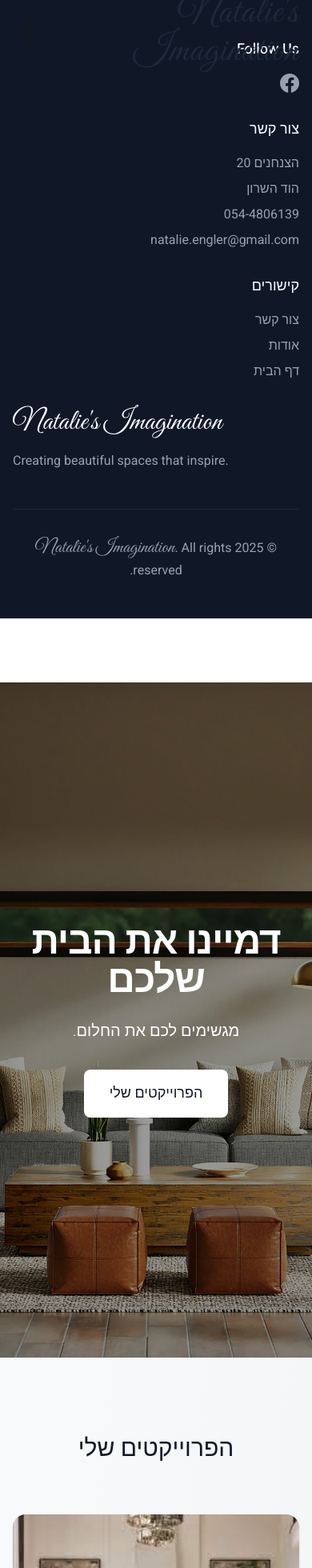
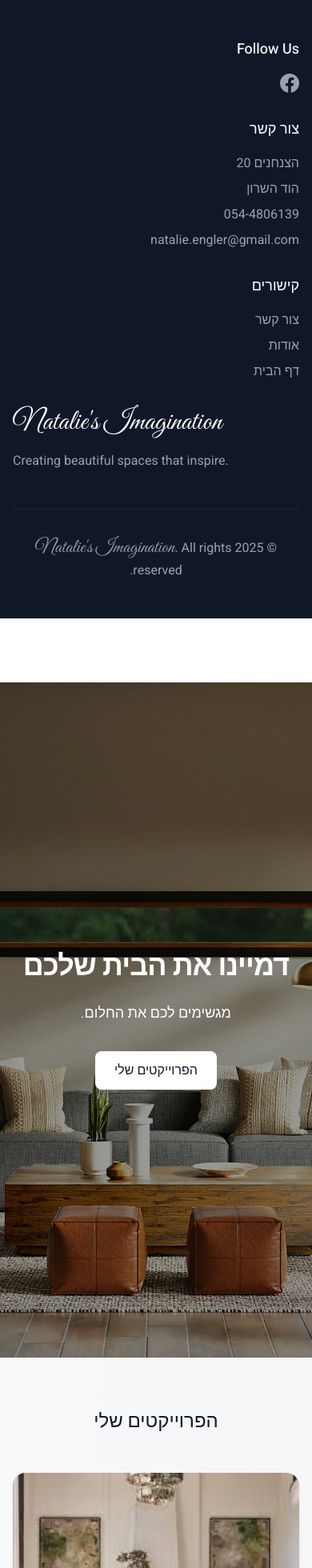
Before and after one commit to danif1973/interior_portfolio, a Next.js app: page / in a window 390 px wide. Shown: the top 1960 px of the page at 80% size. Built offline with nearby package versions, Linux system fonts and the light colour scheme.

Commit message:
UI improvments for mobile viewing and and removed menu.

```diff
--- a/src/app/page.tsx
+++ b/src/app/page.tsx
@@ -13,25 +13,25 @@ export default async function Home() {
   return (
     <div className="min-h-screen bg-gradient-to-br from-gray-50 to-gray-100">
       {/* Hero Section */}
-      <section className="relative h-screen">
+      <section className="relative h-[100vh] flex items-center justify-center">
         <div className="absolute inset-0">
           <ProjectImage
             src="/images/splash.jpg"
             alt="Interior Design"
-            className="object-cover"
+            className="object-cover w-full h-full"
             priority
           />
           <div className="absolute inset-0 bg-black/40"></div>
         </div>
-        <div className="relative container mx-auto px-4 h-full flex items-center">
-          <AnimatedSection className="text-center text-white max-w-3xl mx-auto">
-            <h1 className="text-5xl md:text-7xl font-bold mb-6 tracking-tight">דמיינו את הבית שלכם</h1>
-            <p className="text-xl md:text-2xl mb-8 font-light leading-relaxed">
+        <div className="relative container mx-auto px-4 h-full flex flex-col items-center justify-center text-center">
+          <AnimatedSection className="max-w-3xl mx-auto">
+            <h1 className="text-4xl sm:text-5xl md:text-7xl font-bold mb-6 tracking-tight text-white">דמיינו את הבית שלכם</h1>
+            <p className="text-lg sm:text-xl md:text-2xl mb-8 font-light leading-relaxed text-white">
               מגשימים לכם את החלום.
             </p>
             <ScrollLink
               href="#projects"
-              className="inline-block bg-white text-gray-900 px-8 py-4 rounded-lg hover:bg-gray-100 transition-colors duration-200 font-medium text-lg"
+              className="inline-block bg-white text-gray-900 px-6 sm:px-8 py-3 sm:py-4 rounded-lg hover:bg-gray-100 transition-colors duration-200 font-medium text-base sm:text-lg"
             >
               הפרוייקטים שלי
             </ScrollLink>
@@ -40,13 +40,13 @@ export default async function Home() {
       </section>
 
       {/* Featured Projects Section */}
-      <section id="projects" className="py-24 px-4 sm:px-6 lg:px-8">
+      <section id="projects" className="py-16 sm:py-24 px-4 sm:px-6 lg:px-8">
         <div className="max-w-7xl mx-auto">
-          <AnimatedSection className="text-center mb-16">
-            <h2 className="text-3xl font-light text-gray-900 mb-4">הפרוייקטים שלי</h2>
+          <AnimatedSection className="text-center mb-12 sm:mb-16">
+            <h2 className="text-2xl sm:text-3xl font-light text-gray-900 mb-4">הפרוייקטים שלי</h2>
           </AnimatedSection>
 
-          <div className="grid grid-cols-1 md:grid-cols-2 lg:grid-cols-3 gap-8">
+          <div className="grid grid-cols-1 md:grid-cols-2 lg:grid-cols-3 gap-6 sm:gap-8">
             {projects.map((project) => {
               console.log('🎨 Rendering project card:', project.title);
               console.log('Project details:', {
@@ -72,41 +72,29 @@ export default async function Home() {
                       />
                       <div className="absolute inset-0 bg-gradient-to-t from-black/60 to-transparent opacity-0 group-hover:opacity-100 transition-opacity duration-300"></div>
                     </div>
-                    <div className="p-6 text-right">
-                      <h3 className="text-xl font-medium text-gray-900 mb-2">{project.title}</h3>
-                      <p className="text-gray-600">{project.summary}</p>
+                    <div className="p-4 sm:p-6 text-right">
+                      <h3 className="text-lg sm:text-xl font-medium text-gray-900 mb-2">{project.title}</h3>
+                      <p className="text-sm sm:text-base text-gray-600">{project.summary}</p>
                     </div>
                   </AnimatedSection>
                 </Link>
               );
             })}
           </div>
-
-          {/* <AnimatedSection className="text-center mt-12">
-            <ScrollLink
-              href="#projects"
-              className="inline-flex items-center px-6 py-3 border border-gray-300 text-base font-medium rounded-lg text-gray-700 bg-white hover:bg-gray-50 focus:outline-none focus:ring-2 focus:ring-offset-2 focus:ring-indigo-500 transition-all duration-200"
-            >
-              צפו בכל הפרוייקטים
-              <svg className="ml-2 -mr-1 w-5 h-5" fill="none" stroke="currentColor" viewBox="0 0 24 24">
-                <path strokeLinecap="round" strokeLinejoin="round" strokeWidth="2" d="M17 8l4 4m0 0l-4 4m4-4H3" />
-              </svg>
-            </ScrollLink>
-          </AnimatedSection> */}
         </div>
       </section>
 
       {/* Services Section */}
-      <section className="py-24 bg-white">
+      <section className="py-16 sm:py-24 bg-white">
         <div className="max-w-7xl mx-auto px-4 sm:px-6 lg:px-8">
-          <AnimatedSection className="text-center mb-16">
-            <h2 className="text-3xl font-light text-gray-900 mb-4">Our Services</h2>
-            <p className="text-lg text-gray-600 max-w-2xl mx-auto">
+          <AnimatedSection className="text-center mb-12 sm:mb-16">
+            <h2 className="text-2xl sm:text-3xl font-light text-gray-900 mb-4">Our Services</h2>
+            <p className="text-base sm:text-lg text-gray-600 max-w-2xl mx-auto">
               Comprehensive interior design solutions tailored to your unique vision
             </p>
           </AnimatedSection>
 
-          <div className="grid grid-cols-1 md:grid-cols-3 gap-8">
+          <div className="grid grid-cols-1 md:grid-cols-3 gap-6 sm:gap-8">
             {[
               {
                 title: 'Residential Design',
@@ -138,11 +126,11 @@ export default async function Home() {
             ].map((service) => (
               <AnimatedSection
                 key={service.title}
-                className="p-8 bg-gray-50 rounded-2xl hover:bg-gray-100 transition-colors duration-200"
+                className="p-6 sm:p-8 bg-gray-50 rounded-2xl hover:bg-gray-100 transition-colors duration-200"
               >
                 <div className="mb-6">{service.icon}</div>
-                <h3 className="text-xl font-medium text-gray-900 mb-4">{service.title}</h3>
-                <p className="text-gray-600">{service.description}</p>
+                <h3 className="text-lg sm:text-xl font-medium text-gray-900 mb-4">{service.title}</h3>
+                <p className="text-sm sm:text-base text-gray-600">{service.description}</p>
               </AnimatedSection>
             ))}
           </div>
@@ -150,13 +138,13 @@ export default async function Home() {
       </section>
 
       {/* CTA Section */}
-      <section className="py-24 bg-gradient-to-r from-gray-900 to-yellow-600">
+      <section className="py-16 sm:py-24 bg-gradient-to-r from-gray-900 to-yellow-600">
         <div className="max-w-7xl mx-auto px-4 sm:px-6 lg:px-8 text-center">
           <AnimatedSection>
-            <h2 className="text-3xl font-light text-white mb-8">מוכנים להגשים את החלום?</h2>
+            <h2 className="text-2xl sm:text-3xl font-light text-white mb-8">מוכנים להגשים את החלום?</h2>
             <Link
               href="/contact"
-              className="inline-flex items-center px-8 py-4 border-2 border-white text-base font-medium rounded-lg text-white hover:bg-white hover:text-indigo-600 focus:outline-none focus:ring-2 focus:ring-offset-2 focus:ring-white transition-all duration-200"
+              className="inline-flex items-center px-6 sm:px-8 py-3 sm:py-4 border-2 border-white text-base font-medium rounded-lg text-white hover:bg-white hover:text-indigo-600 focus:outline-none focus:ring-2 focus:ring-offset-2 focus:ring-white transition-all duration-200"
             >
               צרו קשר
               <svg className="mr-2 -ml-1 w-5 h-5" fill="none" stroke="currentColor" viewBox="0 0 24 24">
--- a/src/components/Navigation.tsx
+++ b/src/components/Navigation.tsx
@@ -1,119 +1,10 @@
 'use client';
 
 import Link from 'next/link';
-import { useState, useEffect } from 'react';
-import { motion, AnimatePresence } from 'framer-motion';
 
 export default function Navigation() {
-  const [isMenuOpen, setIsMenuOpen] = useState(false);
-  const [isScrolled, setIsScrolled] = useState(false);
-
-  useEffect(() => {
-    const handleScroll = () => {
-      setIsScrolled(window.scrollY > 0);
-    };
-
-    window.addEventListener('scroll', handleScroll);
-    return () => window.removeEventListener('scroll', handleScroll);
-  }, []);
-
   return (
     <>
-      <nav className={`fixed top-0 left-0 right-0 z-50 transition-all duration-300 ${
-        isScrolled ? 'bg-white/80 backdrop-blur-md shadow-sm' : 'bg-transparent'
-      }`}>
-        <div className="container mx-auto px-4">
-          <div className="flex justify-between items-center h-20">
-            <div className="hidden md:flex space-x-8">
-            <Link href="/" className="text-gray-600 hover:text-gray-900 transition-colors duration-200 font-heebo">
-                דף הבית
-              </Link>
-              <Link href="/about" className="text-gray-600 hover:text-gray-900 transition-colors duration-200 font-heebo">
-                אודות
-              </Link>
-              {/* <Link href="/projects" className="text-gray-600 hover:text-gray-900 transition-colors duration-200 font-heebo">
-                פרוייקטים
-              </Link> */}
-              <Link href="/contact" className="text-gray-600 hover:text-gray-900 transition-colors duration-200 font-heebo">
-                צור קשר
-              </Link>
-
-            </div>
-
-            <Link href="/" className="text-4xl font-light text-gray-800 tracking-wide">
-              <span className="text-5xl" style={{ fontFamily: 'var(--font-great-vibes)' }}>Natalie&apos;s Imagination</span>
-            </Link>
-
-            {/* Mobile menu button */}
-            <button
-              className="md:hidden p-2 rounded-lg hover:bg-gray-100 transition-colors duration-200"
-              onClick={() => setIsMenuOpen(!isMenuOpen)}
-              aria-label="Toggle menu"
-            >
-              <svg
-                className="h-6 w-6"
-                fill="none"
-                strokeLinecap="round"
-                strokeLinejoin="round"
-                strokeWidth="2"
-                viewBox="0 0 24 24"
-                stroke="currentColor"
-              >
-                {isMenuOpen ? (
-                  <path d="M6 18L18 6M6 6l12 12" />
-                ) : (
-                  <path d="M4 6h16M4 12h16M4 18h16" />
-                )}
-              </svg>
-            </button>
-          </div>
-
-          {/* Mobile Navigation */}
-          <AnimatePresence>
-            {isMenuOpen && (
-              <motion.div
-                initial={{ opacity: 0, height: 0 }}
-                animate={{ opacity: 1, height: 'auto' }}
-                exit={{ opacity: 0, height: 0 }}
-                transition={{ duration: 0.2 }}
-                className="md:hidden overflow-hidden"
-              >
-                <div className="px-2 pt-2 pb-3 space-y-1">
-                  <Link
-                    href="/contact"
-                    className="block px-3 py-2 text-gray-600 hover:text-gray-900 hover:bg-gray-50 rounded-lg transition-colors duration-200 font-heebo text-right"
-                    onClick={() => setIsMenuOpen(false)}
-                  >
-                    צור קשר
-                  </Link>
-                  <Link
-                    href="/about"
-                    className="block px-3 py-2 text-gray-600 hover:text-gray-900 hover:bg-gray-50 rounded-lg transition-colors duration-200 font-heebo text-right"
-                    onClick={() => setIsMenuOpen(false)}
-                  >
-                    אודות
-                  </Link>
-                  {/* <Link
-                    href="/projects"
-                    className="block px-3 py-2 text-gray-600 hover:text-gray-900 hover:bg-gray-50 rounded-lg transition-colors duration-200 font-heebo text-right"
-                    onClick={() => setIsMenuOpen(false)}
-                  >
-                    פרוייקטים
-                  </Link> */}
-                  <Link
-                    href="/"
-                    className="block px-3 py-2 text-gray-600 hover:text-gray-900 hover:bg-gray-50 rounded-lg transition-colors duration-200 font-heebo text-right"
-                    onClick={() => setIsMenuOpen(false)}
-                  >
-                    דף הבית
-                  </Link>
-                </div>
-              </motion.div>
-            )}
-          </AnimatePresence>
-        </div>
-      </nav>
-
       {/* Footer */}
       <footer className="bg-gray-900 text-white py-12">
         <div className="container mx-auto px-4">
@@ -150,11 +41,6 @@ export default function Navigation() {
                     אודות
                   </Link>
                 </li>
-                {/* <li>
-                  <Link href="/projects" className="text-gray-400 hover:text-white transition-colors duration-200 font-heebo">
-                    פרוייקטים
-                  </Link>
-                </li> */}
                 <li>
                   <Link href="/" className="text-gray-400 hover:text-white transition-colors duration-200 font-heebo">
                      דף הבית
```
